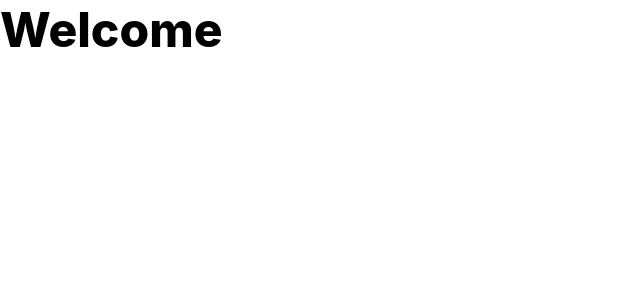
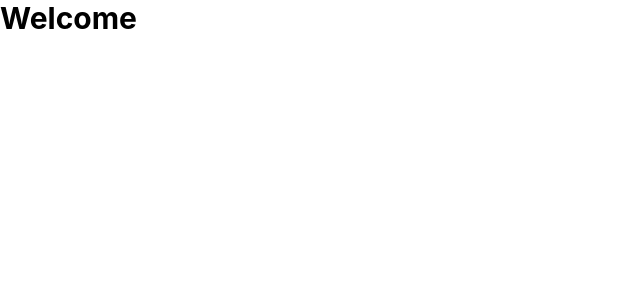
Before and after one commit to saivikasa4/next-13-example, a Next.js app: page / in a window 1280 px wide. Shown: the top 300 px of the page, without its empty margins (0-640 px from the left). Built offline with nearby package versions, Linux system fonts and the light colour scheme.

Commit message:
Add tailwind

```diff
--- a/package.json
+++ b/package.json
@@ -17,8 +17,11 @@
     "@types/node": "18.11.17",
     "@types/react": "18.0.26",
     "@types/react-dom": "18.0.10",
+    "autoprefixer": "^10.4.13",
     "eslint": "8.30.0",
     "eslint-config-next": "13.1.0",
+    "postcss": "^8.4.20",
+    "tailwindcss": "^3.2.4",
     "typescript": "4.9.4"
   }
 }
--- /dev/null
+++ b/postcss.config.js
@@ -0,0 +1,6 @@
+module.exports = {
+  plugins: {
+    tailwindcss: {},
+    autoprefixer: {},
+  },
+}
--- a/src/app/globals.css
+++ b/src/app/globals.css
@@ -1,3 +1,7 @@
+@tailwind base;
+@tailwind components;
+@tailwind utilities;
+
 html,
 body {
   padding: 0;
--- a/src/app/page.module.css
+++ /dev/null
@@ -1,4 +0,0 @@
-.heading {
-  font-size: 3rem;
-  font-weight: 800;
-}
--- a/src/app/page.tsx
+++ b/src/app/page.tsx
@@ -1,5 +1,3 @@
-import styles from "./page.module.css"
-
 export default function Home() {
-  return <div className={styles.heading}>Welcome</div>
+  return <div className="text-3xl font-bold">Welcome</div>
 }
--- /dev/null
+++ b/tailwind.config.js
@@ -0,0 +1,11 @@
+/** @type {import('tailwindcss').Config} */
+module.exports = {
+  content: [
+    "./src/app/**/*.{js,ts,jsx,tsx}",
+    "./src/app/components/**/*.{js,ts,jsx,tsx}",
+  ],
+  theme: {
+    extend: {},
+  },
+  plugins: [],
+}
```
Also changed, not shown: 1 other file (tests, documents, lock files or other folders).
